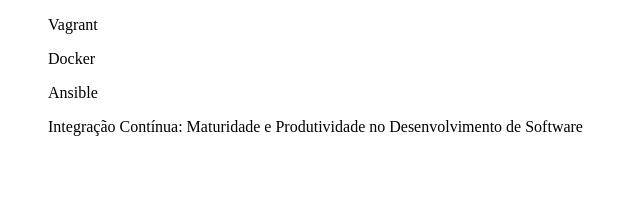
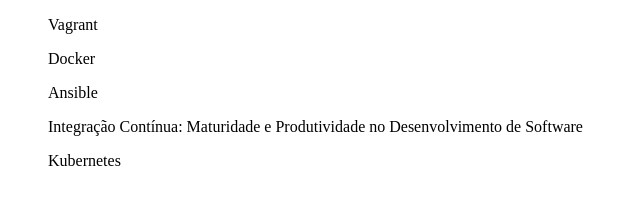
Before and after one commit to felipemarti/alura-git, a plain HTML site: page index.html in a window 1280 px wide. Shown: the full height of the page, 0-640 px from the left. Drawn offline with Linux system fonts and the light colour scheme.

Commit message:
Adicionando curso de Kubernetes

```diff
--- a/index.html
+++ b/index.html
@@ -11,6 +11,7 @@
     <ul>Docker</ul>
     <ul>Ansible</ul>
     <ul>Integração Contínua: Maturidade e Produtividade no Desenvolvimento de Software</ul>
+    <ul>Kubernetes</ul>
 </body>
 
 </html>
```
